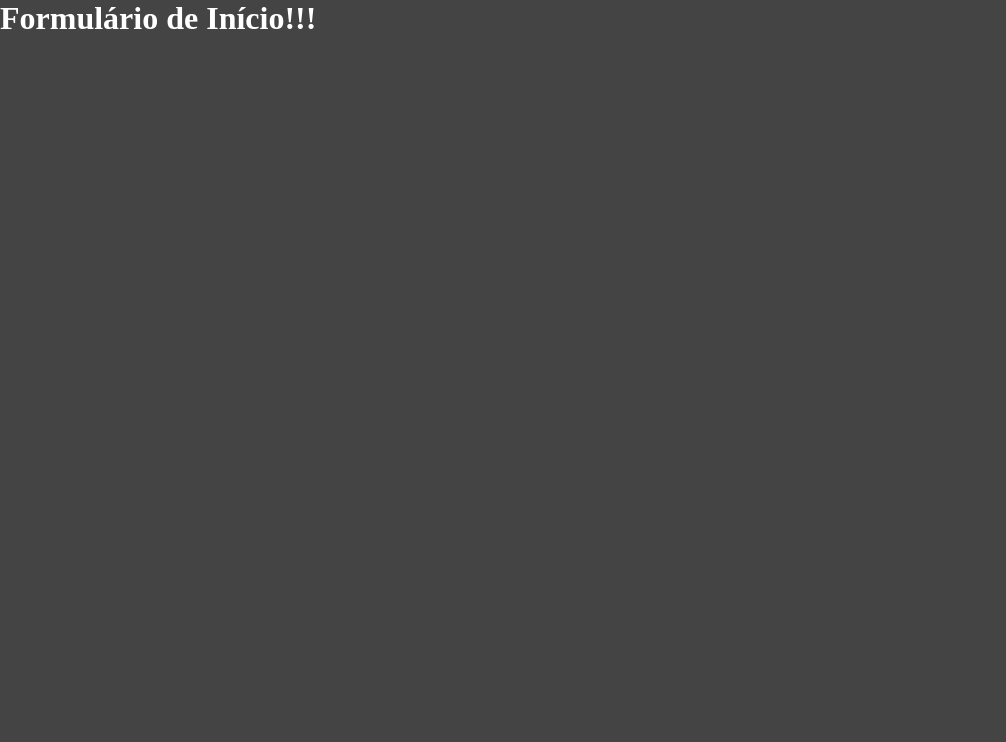
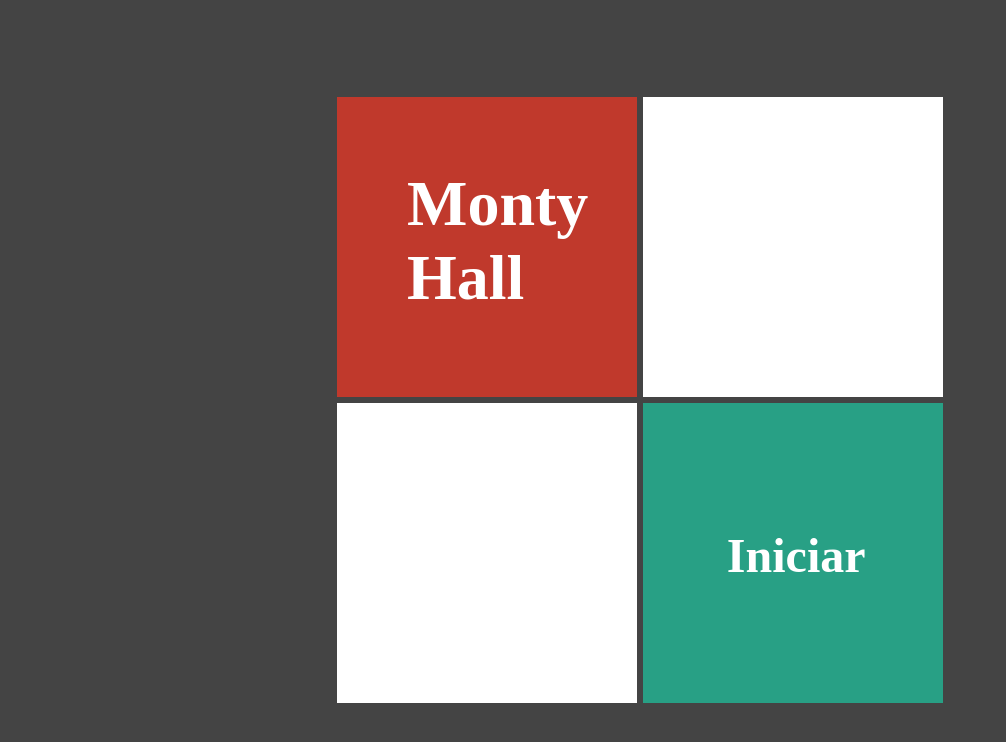
Before and after one commit to luucasor/portas, a Next.js app: page / in a window 1280 px wide. Shown: the top 742 px of the page, without its empty margins (0-1006 px from the left). Built offline with nearby package versions, Linux system fonts and the light colour scheme.

Commit message:
ajuste nas margens do cartao

```diff
--- /dev/null
+++ b/components/Cartao.tsx
@@ -0,0 +1,17 @@
+import styles from "../styles/Cartao.module.css"
+
+interface CartaoProps {
+    bgcolor?: string
+    children?: any
+}
+
+export default function Cartao(props: CartaoProps) {
+    return (
+        <div className={styles.cartao}
+            style={{
+                backgroundColor: props.bgcolor ?? "#fff"
+            }}>
+            {props.children}
+        </div>
+    )
+}
--- a/pages/index.jsx
+++ b/pages/index.jsx
@@ -1,7 +1,24 @@
-export default function Home() {
+import Cartao from "../components/Cartao"
+import styles from "../styles/Formulario.module.css"
+import Link from "next/link"
+
+export default function Formulario() {
   return (
-    <div style={{display: "flex"}}>
-      <h1>Formulário de Início!!!</h1>
+    <div className={styles.formulario}>
+      <div>
+        <Cartao bgcolor="#c0392c">
+          <h1>Monty Hall</h1>
+        </Cartao>
+        <Cartao></Cartao>
+      </div>
+      <div>
+        <Cartao></Cartao>
+        <Cartao bgcolor="#28a085">
+          <Link href={`/jogo/4/2`}>
+            <h2 className={styles.link}>Iniciar</h2>
+          </Link>
+        </Cartao>
+      </div>
     </div>
   )
 }
--- /dev/null
+++ b/styles/Cartao.module.css
@@ -0,0 +1,9 @@
+.cartao {
+    display: flex;
+    width: 300px;
+    height: 300px;
+    color: #fff;
+    font-size: 2rem;
+    padding: 70px;
+    margin: 3px;
+}
--- /dev/null
+++ b/styles/Formulario.module.css
@@ -0,0 +1,20 @@
+.formulario {
+    display: flex;
+    flex-direction: column;
+    justify-content: center;
+    align-items: center;
+    height: 100vh;
+}
+
+.formulario > div {
+    display: flex;
+}
+
+.link {
+    display: flex;
+    justify-content: center;
+    align-items: center;
+    flex: 1;
+    margin: 40% 0% 0% 20%;
+    cursor: pointer;
+}
```
